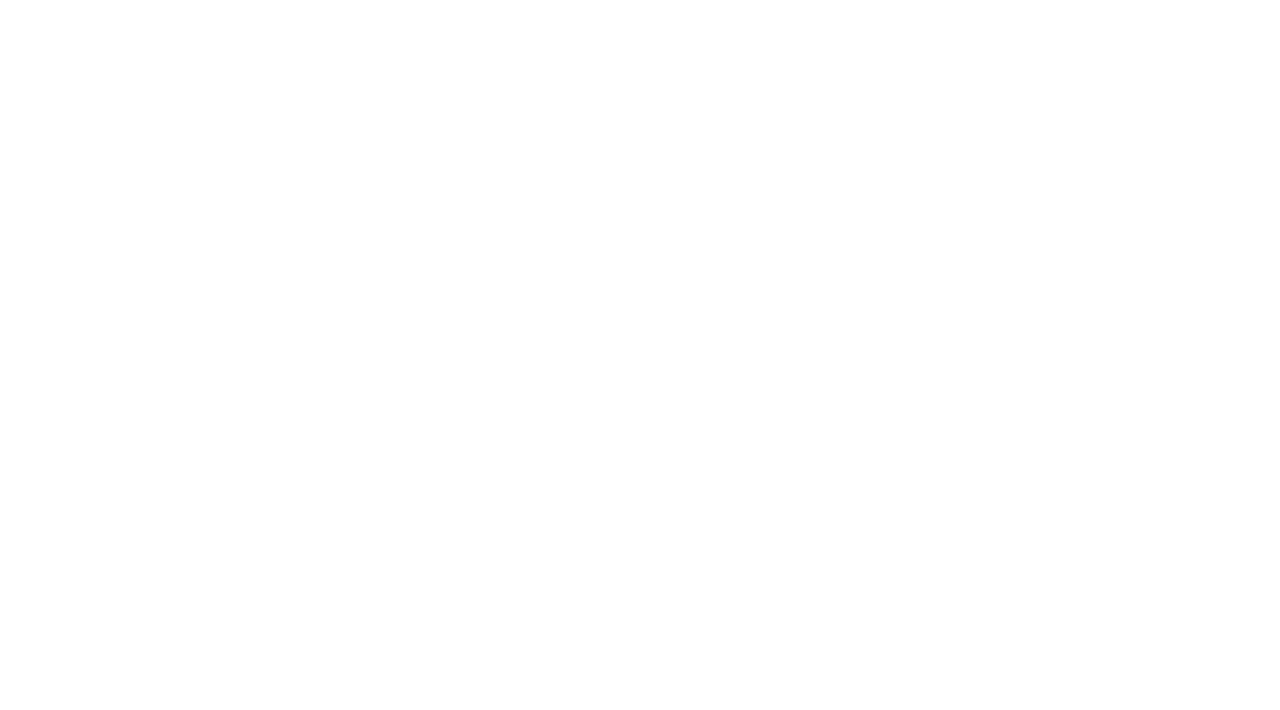
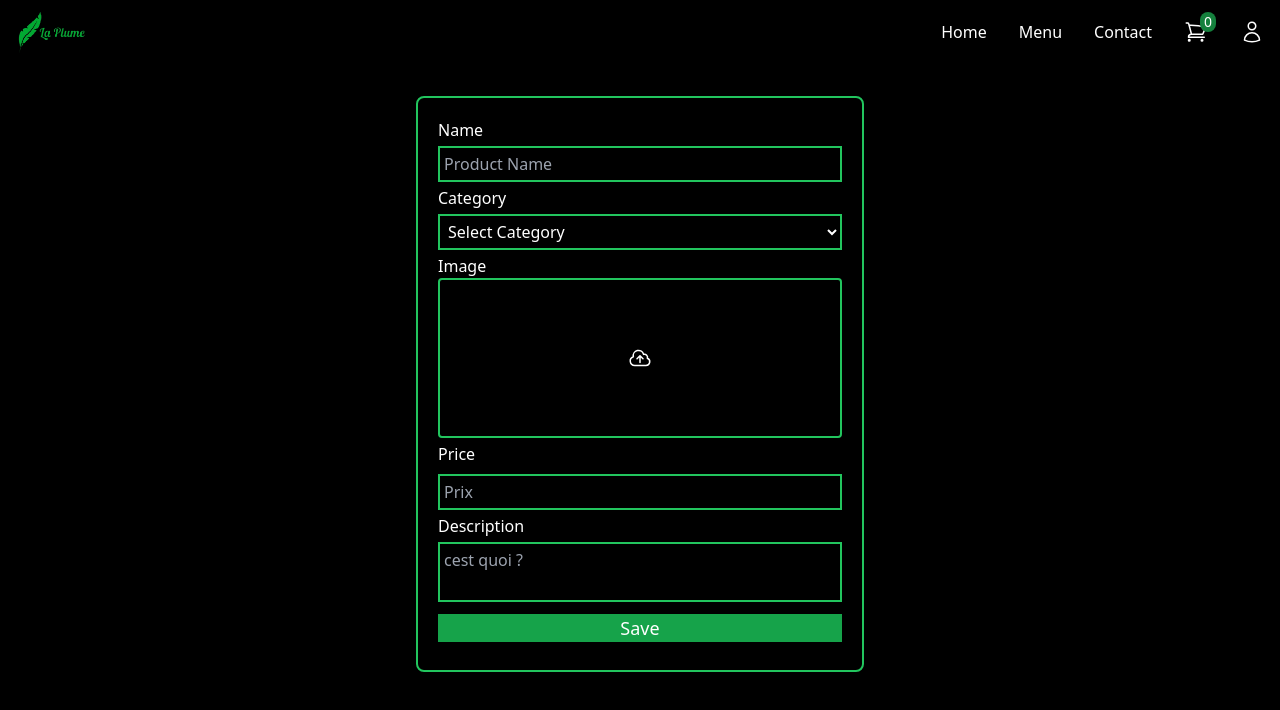
Before and after one commit to amineChaker1/laplume-ecom, a React (Vite) app in the folder frontend/: page /new in a window 1280 px wide. Before the commit this address had no page. Shown: the top 710 px of the page. Built offline with nearby package versions, Linux system fonts and the light colour scheme; no server answers.

Commit message:
completed adding products functions

```diff
--- a/frontend/src/App.jsx
+++ b/frontend/src/App.jsx
@@ -1,4 +1,4 @@
-import { useState } from "react";
+import { useEffect, useState } from "react";
 import reactLogo from "./assets/react.svg";
 import viteLogo from "/vite.svg";
 import "./App.css";
@@ -9,12 +9,22 @@ import Contact from "./pages/Contact";
 import Menu from "./pages/Menu";
 import Login from "./pages/Login";
 import Signup from "./pages/Signup";
+import NewProduct from "./pages/NewProduct";
 
 function App() {
+  useEffect(() => {
+    (async () => {
+      const res = await fetch(`http://localhost:8080/product`);
+      const resData = await res.json();
+      console.log(resData);
+      // dispatch(setDataProduct(resData));
+    })();
+  }, []);
   return (
     <div className="App">
       <Routes>
         <Route path="/" element={<Home />} />
+        <Route path="/new" element={<NewProduct />} />
         <Route path="/contact" element={<Contact />} />
         <Route path="/menu" element={<Menu />} />
         <Route path="/login" element={<Login />} />
--- a/frontend/src/components/Header.jsx
+++ b/frontend/src/components/Header.jsx
@@ -70,12 +70,14 @@ const Header = () => {
             {showMenu && (
               <div className="absolute right-2 bg-white py-2 px-2 rounded-lg shadow drop-shadow-md">
                 {userData.image ? (
-                  <Link
-                    to="/signup"
-                    className="whitespace-nowrap cursor-pointer"
-                  >
-                    New Product
-                  </Link>
+                  userData.email === import.meta.env.VITE_ADMIN_EMAIL && (
+                    <Link
+                      to={"new"}
+                      className="whitespace-nowrap cursor-pointer px-2"
+                    >
+                      New product
+                    </Link>
+                  )
                 ) : (
                   <Link
                     to="/signup"
--- /dev/null
+++ b/frontend/src/pages/NewProduct.jsx
@@ -0,0 +1,168 @@
+import React, { useState } from "react";
+import { ImagetoBase64 } from "../utility/imagetoBase64";
+import { toast } from "react-hot-toast";
+import Header from "../components/Header";
+
+const NewProduct = () => {
+  const [data, setData] = useState({
+    name: "",
+    category: "",
+    image: "",
+    price: "",
+    description: "",
+  });
+
+  const handleOnChange = (e) => {
+    const { name, value } = e.target;
+
+    setData((preve) => {
+      return {
+        ...preve,
+        [name]: value,
+      };
+    });
+  };
+
+  const uploadImage = async (e) => {
+    const data = await ImagetoBase64(e.target.files[0]);
+    // console.log(data)
+
+    setData((preve) => {
+      return {
+        ...preve,
+        image: data,
+      };
+    });
+  };
+
+  const handleSubmit = async (e) => {
+    e.preventDefault();
+
+    const { name, image, category, price } = data;
+
+    if (name && image && category && price) {
+      const fetchData = await fetch("http://localhost:8080/uploadProduct", {
+        method: "POST",
+        headers: {
+          "content-type": "application/json",
+        },
+        body: JSON.stringify(data),
+      });
+
+      const fetchRes = await fetchData.json();
+
+      console.log(fetchRes);
+      toast(fetchRes.message);
+
+      setData(() => {
+        return {
+          name: "",
+          category: "",
+          image: "",
+          price: "",
+          description: "",
+        };
+      });
+    } else {
+      toast("Enter required Fields");
+    }
+  };
+  return (
+    <>
+      <Header />
+      <div className="p-4 pt-24 bg-black min-h-[calc(100vh)]">
+        <form
+          className="m-auto w-full max-w-md rounded-lg shadow flex flex-col p-5 border-green-500 border-2 bg-black text-white"
+          onSubmit={handleSubmit}
+        >
+          <label htmlFor="name">Name</label>
+          <input
+            placeholder="Product Name"
+            type={"text"}
+            name="name"
+            className="bg-black border-green-500 border-2 p-1 my-1"
+            onChange={handleOnChange}
+            value={data.name}
+          />
+
+          <label htmlFor="category">Category</label>
+          <select
+            className="bg-black border-green-500 border-2 p-1 my-1"
+            id="category"
+            name="category"
+            onChange={handleOnChange}
+            value={data.category}
+          >
+            <option value={"other"}>Select Category</option>
+            <option value={"parfumes"}>Parfumes</option>
+            <option value={"soin_de_visage"}>Soin de Visage</option>
+            <option value={"fond_de_teint"}>Fond de Teint</option>
+            <option value={"poudre_libre"}>Poudre Libre</option>
+          </select>
+
+          <label htmlFor="image">
+            Image
+            <div className="h-40 w-full border-green-500 border-2 bg-black rounded flex items-center justify-center cursor-pointer">
+              {data.image ? (
+                <img src={data.image} className="h-full" />
+              ) : (
+                <span className="text-5xl">
+                  <svg
+                    xmlns="http://www.w3.org/2000/svg"
+                    fill="none"
+                    viewBox="0 0 24 24"
+                    stroke-width="1.5"
+                    stroke="currentColor"
+                    class="w-6 h-6"
+                  >
+                    <path
+                      stroke-linecap="round"
+                      stroke-linejoin="round"
+                      d="M12 16.5V9.75m0 0l3 3m-3-3l-3 3M6.75 19.5a4.5 4.5 0 01-1.41-8.775 5.25 5.25 0 0110.233-2.33 3 3 0 013.758 3.848A3.752 3.752 0 0118 19.5H6.75z"
+                    />
+                  </svg>
+                </span>
+              )}
+
+              <input
+                type={"file"}
+                accept="image/*"
+                id="image"
+                onChange={uploadImage}
+                className="hidden "
+              />
+            </div>
+          </label>
+
+          <label htmlFor="price" className="my-1">
+            Price
+          </label>
+          <input
+            placeholder="Prix"
+            type={"text"}
+            className="bg-black border-green-500 border-2 p-1 my-1"
+            name="price"
+            onChange={handleOnChange}
+            value={data.price}
+          />
+
+          <label htmlFor="description">Description</label>
+          <textarea
+            placeholder="cest quoi ?"
+            rows={2}
+            value={data.description}
+            className="bg-black border-green-500 border-2 p-1 my-1 resize-none"
+            name="description"
+            onChange={handleOnChange}
+          ></textarea>
+
+          <button className="bg-green-600 hover:bg-green-700 text-white text-lg font-medium my-2 drop-shadow">
+            Save
+          </button>
+        </form>
+      </div>
+    </>
+  );
+};
+
+export default NewProduct;
```
